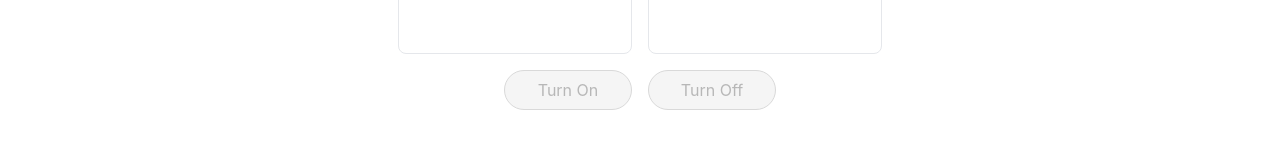
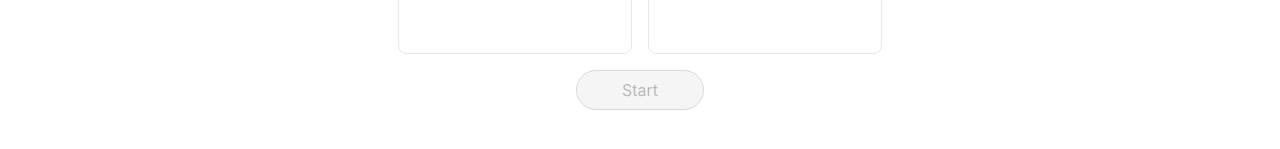
Before and after one commit to laundromatvn/lms-frontend, a React (Vite) app: page /demo in a window 1280 px wide. Shown: the part 523-672 px from the top of the page. Built offline with nearby package versions, Linux system fonts and the light colour scheme.

Commit message:
Remove turn off button

```diff
--- a/src/pages/DemoPage/index.tsx
+++ b/src/pages/DemoPage/index.tsx
@@ -112,21 +112,7 @@ const DemoPage: React.FC = () => {
           onClick={handleTurnOn}
           disabled={!selectedMachine}
         >
-          Turn On
-        </Button>
-
-        <Button
-          type="primary"
-          size="large"
-          loading={isTurningOff}
-          style={{
-            borderRadius: theme.custom.radius.full,
-            minWidth: 128,
-          }}
-          onClick={handleTurnOff}
-          disabled={!selectedMachine}
-        >
-          Turn Off
+          Start
         </Button>
       </Flex>
     </DefaultLayout>
```
